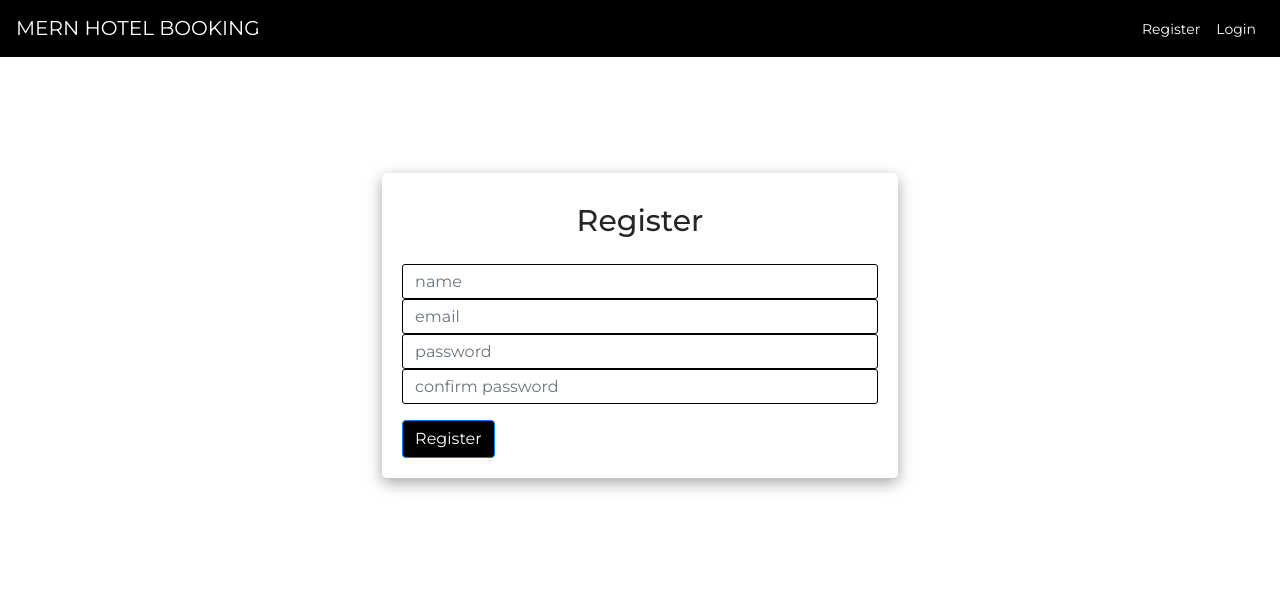
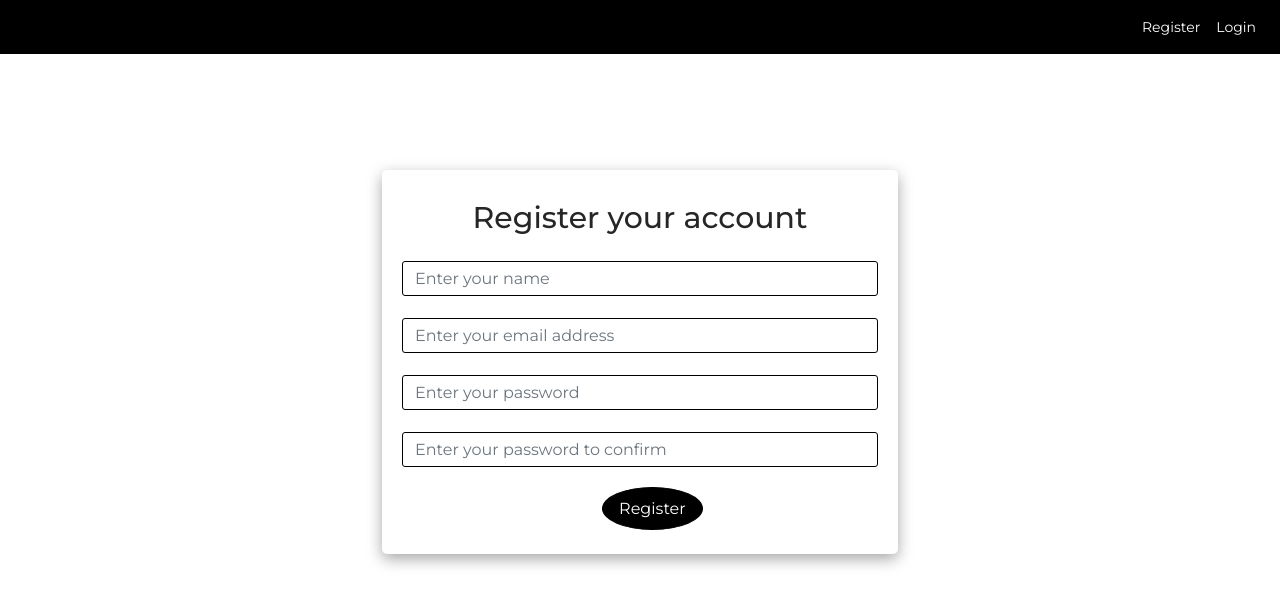
Before and after one commit to gopinathsjsu/team-project-code-rash, a React (Create React App) app in the folder frontend/: page /register in a window 1280 px wide. Shown: the top 606 px of the page. Built offline with nearby package versions, Linux system fonts and the light colour scheme.

Commit message:
Modifications in Register and Login Screen

```diff
--- a/frontend/public/index.html
+++ b/frontend/public/index.html
@@ -26,7 +26,7 @@
     -->
     <link rel="stylesheet" href="https://cdn.jsdelivr.net/npm/bootstrap@4.5.3/dist/css/bootstrap.min.css" integrity="sha384-TX8t27EcRE3e/ihU7zmQxVncDAy5uIKz4rEkgIXeMed4M0jlfIDPvg6uqKI2xXr2" crossorigin="anonymous"> <!-- JavaScript Bundle with Popper -->
     <script src="https://code.jquery.com/jquery-3.5.1.slim.min.js" integrity="sha384-DfXdz2htPH0lsSSs5nCTpuj/zy4C+OGpamoFVy38MVBnE+IbbVYUew+OrCXaRkfj" crossorigin="anonymous"></script>
-    <script src="https://cdn.jsdelivr.net/npm/bootstrap@4.5.3/dist/js/bootstrap.bundle.min.js" integrity="sha384-ho+j7jyWK8fNQe+A12Hb8AhRq26LrZ/JpcUGGOn+Y7RsweNrtN/tE3MoK7ZeZDyx" crossorigin="anonymous"></script><title>MERN Dev</title>
+    <script src="https://cdn.jsdelivr.net/npm/bootstrap@4.5.3/dist/js/bootstrap.bundle.min.js" integrity="sha384-ho+j7jyWK8fNQe+A12Hb8AhRq26LrZ/JpcUGGOn+Y7RsweNrtN/tE3MoK7ZeZDyx" crossorigin="anonymous"></script><title>Hotel Booking</title>
     <link rel="stylesheet" href="https://cdnjs.cloudflare.com/ajax/libs/font-awesome/5.15.4/css/all.min.css" integrity="sha512-1ycn6IcaQQ40/MKBW2W4Rhis/DbILU74C1vSrLJxCq57o941Ym01SwNsOMqvEBFlcgUa6xLiPY/NS5R+E6ztJQ==" crossorigin="anonymous" referrerpolicy="no-referrer" />
     <title>React App</title>
   </head>
--- a/frontend/src/components/Navbar.js
+++ b/frontend/src/components/Navbar.js
@@ -65,7 +65,7 @@ function Navbar() {
     <div>
       <nav className="navbar navbar-expand-lg">
         <a className="navbar-brand" href="/home">
-          MERN HOTEL BOOKING
+          {/* HOTEL BOOKING */}
         </a>
         <button
           className="navbar-toggler"
--- a/frontend/src/index.css
+++ b/frontend/src/index.css
@@ -46,6 +46,7 @@ h1 {
   color: white !important;
   box-shadow: none !important;
 }
+
 
 .bs {
   box-shadow: rgba(0, 0, 0, 0.35) 0px 5px 15px;
@@ -97,4 +98,89 @@ p {
   background-color: white !important;
   color: black !important;
   margin-top: 20px !important;
+  border-radius: 50%;
 }
+
+.button {
+  background-color: #4CAF50; /* Green */
+  border: none;
+  color: white;
+  padding: 16px 32px;
+  text-align: center;
+  text-decoration: none;
+  display: inline-block;
+  font-size: 16px;
+  margin: 6px 2px;
+  transition-duration: 0.4s;
+  cursor: pointer;
+}
+
+.button1 {
+  background-color: white;
+  color: black;
+  border-radius: 50%;
+}
+
+.button1:hover {
+  background-color: #4CAF50;
+  color: white;
+
+}
+
+.button2 {
+  background-color: #4CAF50; /* Green */
+  border: none;
+  color: #4CAF50;
+  padding: 8px 16px;
+  text-align: center;
+  text-decoration: none;
+  display: inline-block;
+  font-size: 16px;
+  margin: 4px 2px;
+  transition-duration: 0.4s;
+  cursor: pointer;
+  margin-top: 20px;
+  margin-left: 200px;
+}
+
+.loginButton {
+  background-color: black;
+  color: white;
+  border: 1px solid black;
+  border-radius: 50%;
+}
+
+.loginButton:hover {
+  background-color: #4CAF50;
+  color: black;
+  border: 1px solid #4CAF50;
+}
+
+.button3 {
+  background-color: #4CAF50; /* Green */
+  border: none;
+  color: #4CAF50;
+  padding: 8px 16px;
+  text-align: center;
+  text-decoration: none;
+  display: inline-block;
+  font-size: 16px;
+  margin: 4px 2px;
+  transition-duration: 0.4s;
+  cursor: pointer;
+  margin-top: 20px;
+  margin-left: 200px;
+}
+
+.viewButton {
+  background-color: black;
+  color: white;
+  border: 1px solid black;
+  border-radius: 10%;
+}
+
+.viewButton:hover {
+  background-color: #4CAF50;
+  color: black;
+  border: 1px solid #4CAF50;
+}
--- a/frontend/src/screens/LandingScreen.js
+++ b/frontend/src/screens/LandingScreen.js
@@ -11,14 +11,15 @@ function LandingScreen() {
   return (
     <div className="row landing">
       <div className="col-md-12 text-center">
-        <h2 data-aos="zoom-in" style={{ color: "white", fontSize: "100px" }}>
-          MERN HOTEL BOOKING
+        <h2 data-aos="zoom-in" style={{ color: "white", fontSize: "80px", fontFamily:"inherit" }}>
+          HOTEL BOOKING
         </h2>
-        <h1 data-aos="zoom-out" style={{ color: "white" }}>
-          There is only one boss. The Guest.
+        <h1 data-aos="zoom-out" style={{ color: "white", fontFamily:"inherit" }}>
+          Click below to catch up with our website!
         </h1>
         <Link to="/home">
-          <button className="btn btn-primary landingBtn">Get Started</button>
+          {/* <button className="btn btn-primary landingBtn">Get Started</button> */}
+          <button className="button button1">Get Started</button>
         </Link>
       </div>
     </div>
--- a/frontend/src/screens/LoginScreen.js
+++ b/frontend/src/screens/LoginScreen.js
@@ -40,30 +40,32 @@ function LoginScreen() {
         <div className="col-md-5 mt-5">
           {error.length > 0 && <Error msg={error}></Error>}
           <div className="bs">
-            <h2>Login</h2>
-
+            <h2>Login to your account</h2>
             <input
               type="text"
               className="form-control"
-              placeholder="email"
+              placeholder="Enter your email address here"
               value={email}
               onChange={(e) => {
                 setEmail(e.target.value);
               }}
             />
+
+            <br></br>
+
             <input
               type="password"
               className="form-control"
-              placeholder="password"
+              placeholder="Enter your password here"
               value={password}
               onChange={(e) => {
                 setPassword(e.target.value);
               }}
             />
             {loading ? (
-              <div>Login...Please Wait...</div>
+              <div>Logging in...</div>
             ) : (
-              <button className="btn btn-primary mt-3" onClick={Login}>
+              <button className="button2 loginButton" onClick={Login}>
                 Login
               </button>
             )}
--- a/frontend/src/screens/RegisterScreen.js
+++ b/frontend/src/screens/RegisterScreen.js
@@ -55,47 +55,50 @@ function RegisterScreen() {
         <div className="col-md-5 mt-5">
           {success.length > 0 && <Success msg={success}></Success>}
           <div className="bs">
-            <h2>Register</h2>
+            <h2>Register your account</h2>
             <input
               type="text"
               className="form-control"
-              placeholder="name"
+              placeholder="Enter your name"
               value={name}
               onChange={(e) => {
                 setName(e.target.value);
               }}
             />
+            <br></br>
             <input
               type="text"
               className="form-control"
-              placeholder="email"
+              placeholder="Enter your email address"
               value={email}
               onChange={(e) => {
                 setEmail(e.target.value);
               }}
             />
+            <br></br>
             <input
               type="text"
               className="form-control"
-              placeholder="password"
+              placeholder="Enter your password"
               value={password}
               onChange={(e) => {
                 setPassword(e.target.value);
               }}
             />
+            <br></br>
             <input
               type="text"
               className="form-control"
-              placeholder="confirm password"
+              placeholder="Enter your password to confirm"
               value={cpassword}
               onChange={(e) => {
                 setCpassword(e.target.value);
               }}
             />
             {loading ? (
-              <div>Registering... Please Wait...</div>
+              <div>Registering your account...</div>
             ) : (
-              <button className="btn btn-primary mt-3" onClick={register}>
+              <button className="button2 loginButton" onClick={register}>
                 Register
               </button>
             )}
```
Also changed, not shown: 1 other file (tests, documents, lock files or other folders).
